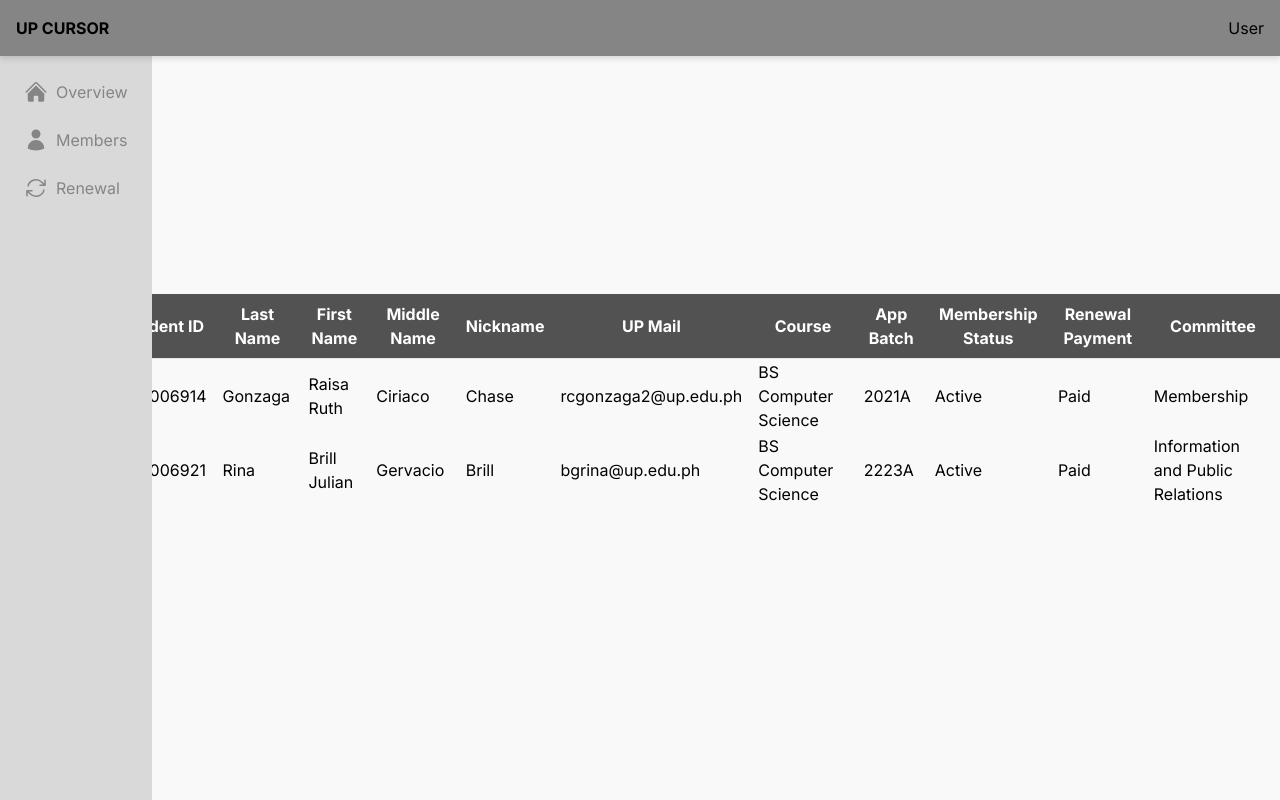
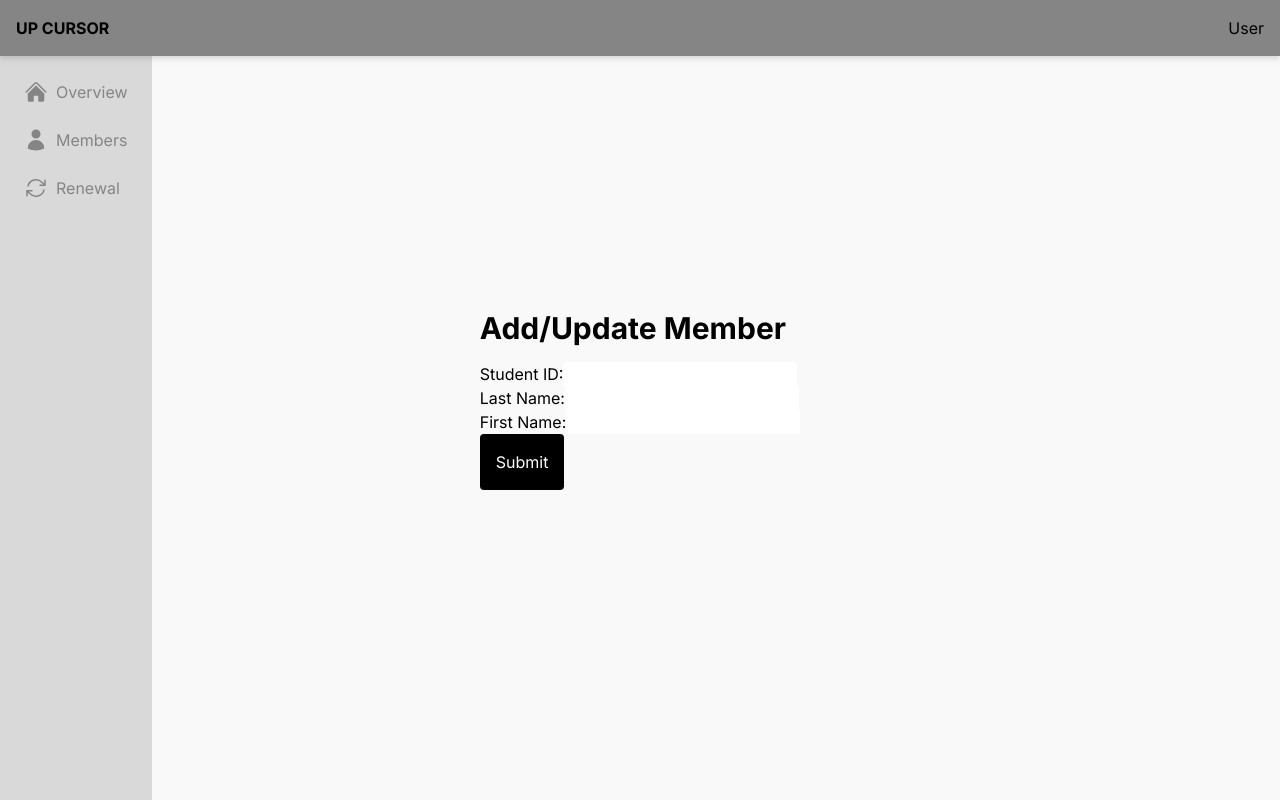
Before and after one commit to riru12/QuickAff, a Next.js app: page / in a window 1280 px wide. Built offline with nearby package versions, Linux system fonts and the light colour scheme.

Commit message:
member form

```diff
--- /dev/null
+++ b/app/components/memberform.jsx
@@ -0,0 +1,73 @@
+"use client"
+import { useState } from 'react';
+
+const MembershipForm = () => {
+  const [formData, setFormData] = useState({
+    student_id: '',
+    last_name: '',
+    first_name: '',
+    middle_name: '',
+    nickname: '',
+    up_mail: '',
+    course: '',
+    app_batch: '',
+    membership_status: '',
+    renewal_payment: '',
+    committee: '',
+  });
+
+  const handleChange = (e) => {
+    const { name, value } = e.target;
+    setFormData((prevData) => ({
+      ...prevData,
+      [name]: value,
+    }));
+  };
+
+  const handleSubmit = (e) => {
+    e.preventDefault();
+    // Add your form submission logic here
+    console.log('Form submitted:', formData);
+    // Reset the form fields
+    setFormData({
+      student_id: '',
+      last_name: '',
+      first_name: '',
+      middle_name: '',
+      nickname: '',
+      up_mail: '',
+      course: '',
+      app_batch: '',
+      membership_status: '',
+      renewal_payment: '',
+      committee: '',
+    });
+  };
+
+  return (
+    <div>
+      <h1 className="text-3xl font-bold text-black mb-4">Add/Update Member</h1>
+      <form onSubmit={handleSubmit}>
+        <label className="text-black mt-2">
+          Student ID:
+          <input type="text" name="student_id" value={formData.student_id} onChange={handleChange} />
+        </label>
+        <br />
+        <label className="text-black mt-2">
+          Last Name:
+          <input type="text" name="last_name" value={formData.last_name} onChange={handleChange} />
+        </label>
+        <br />
+        <label className="text-black mt-2">
+          First Name:
+          <input type="text" name="first_name" value={formData.first_name} onChange={handleChange} />
+        </label>
+        {/* Repeat similar structure for other form fields */}
+        <br />
+        <button className="rounded p-4 text-white bg-black" type="submit">Submit</button>
+      </form>
+    </div>
+  );
+};
+
+export default MembershipForm;
--- a/app/components/memberstable.jsx
+++ b/app/components/memberstable.jsx
@@ -29,8 +29,13 @@ const MembersTable = () => {
     data.map((entry,index) => {
         console.log(`${entry.id}`)
     })
+    const GoToMemberForm = () => {
+        router.push('/member-form');
+      };
     return (
         <div className="text-black ml-28">
+            <input class="rounded shadow py-2 px-3 mb-2 text-gray-700 leading-tight focus:outline-none focus:shadow-outline" id="search" type="text" placeholder="Search"></input>
+            <button onClick={GoToMemberForm}>Add/Update Member</button>
             <table className="table-fixed">
                 <thead id="table fields" className="border-b bg-neutral-600 font-medium text-white">
                     <tr>
--- a/app/page.js
+++ b/app/page.js
@@ -2,6 +2,7 @@ import TopNav from './components/topnav'
 import SideNav from './components/sidenav'
 import Dashboard from './components/dashboard'
 import MembersTable from './components/memberstable'
+import MembershipForm from './components/memberform'
 
 export default function Home() {
   return (
@@ -9,7 +10,8 @@ export default function Home() {
       <TopNav />
       <SideNav />
       {/*<Dashboard />*/}
-      <MembersTable />
+      <MembershipForm />
+      {/*<MembersTable />*/}
     </main>
   )
 }
```
